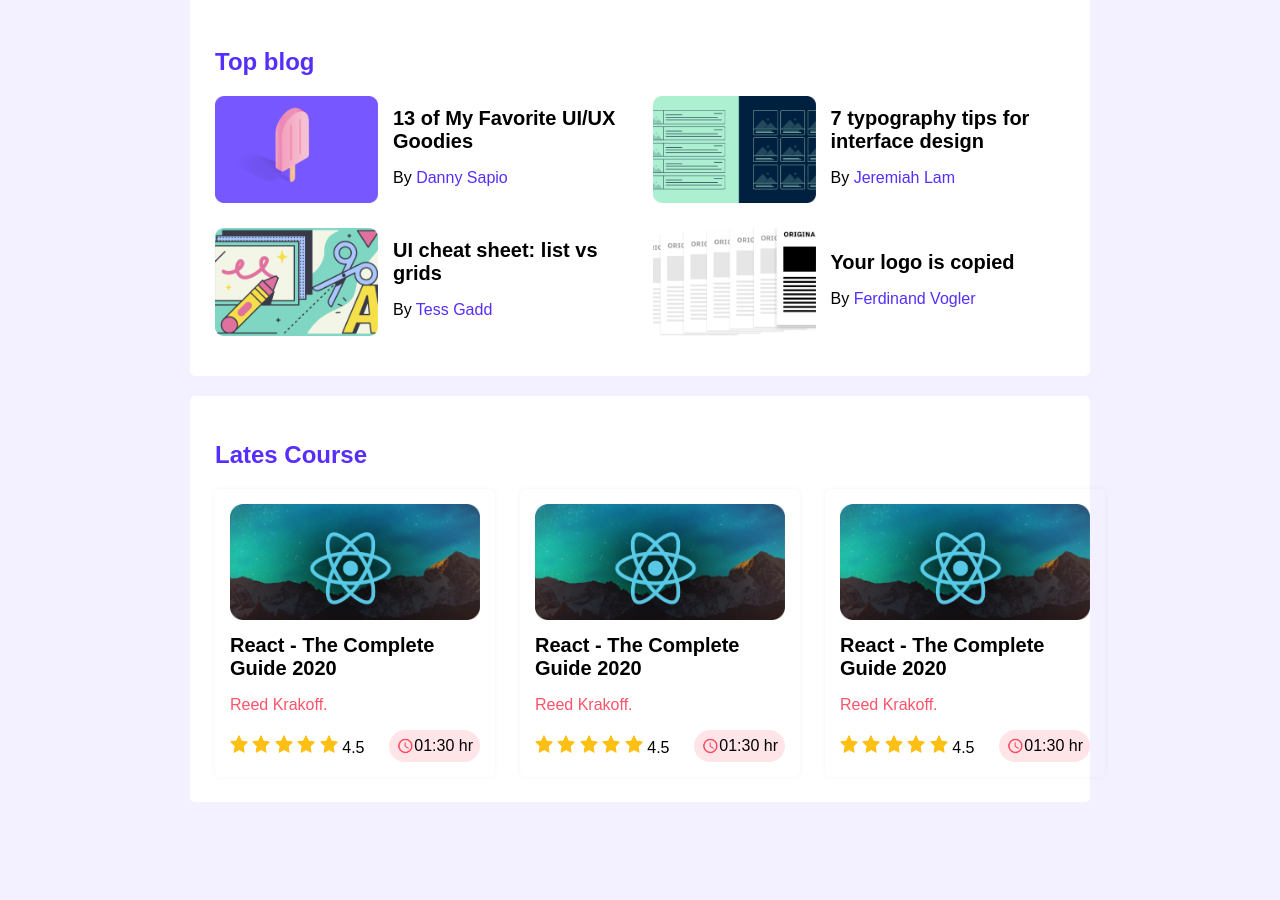
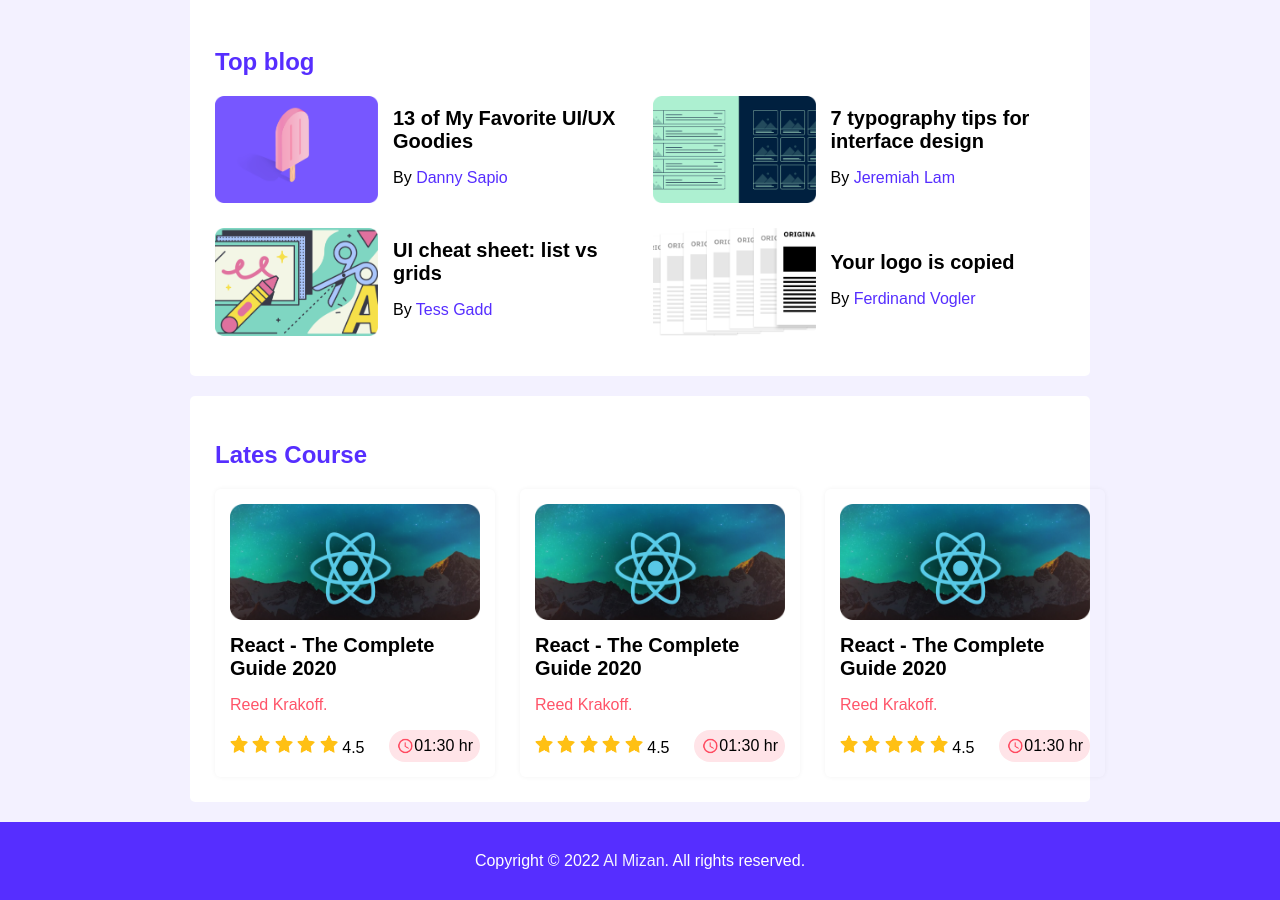
Before and after one commit to almizanshimul/leader-board, a plain HTML site: page index.html in a window 1280 px wide. Shown: the part 473-1373 px from the top of the page. Before the commit the page ends 1295 px from the top, so only its background shows below. Drawn offline with Linux system fonts and the light colour scheme.

Commit message:
footer design

```diff
--- a/index.html
+++ b/index.html
@@ -170,6 +170,13 @@
             </div>
         </section>
     </main>
+
+    <!-- Footer Start  -->
+    <footer>
+        <div class="bgcolor">
+            <p class="ftext">Copyright © 2022 <a href="#">Al Mizan</a>. All rights reserved.</p>
+        </div>
+    </footer>
 </body>
 
 </html>
--- a/style/style.css
+++ b/style/style.css
@@ -157,6 +157,18 @@ section#latest-courses{
     margin: 0;
 }
 
+/* Footer  */
+.ftext{
+    margin: 0;
+    padding: 30px 0;
+    text-align: center;
+    color: white;
+}
+.ftext a{
+    color: #F3F1FF;
+    text-decoration: none;
+}
+
 /*-------------------------
  Mobile and tablet responsive
 ---------------------------- */
```
